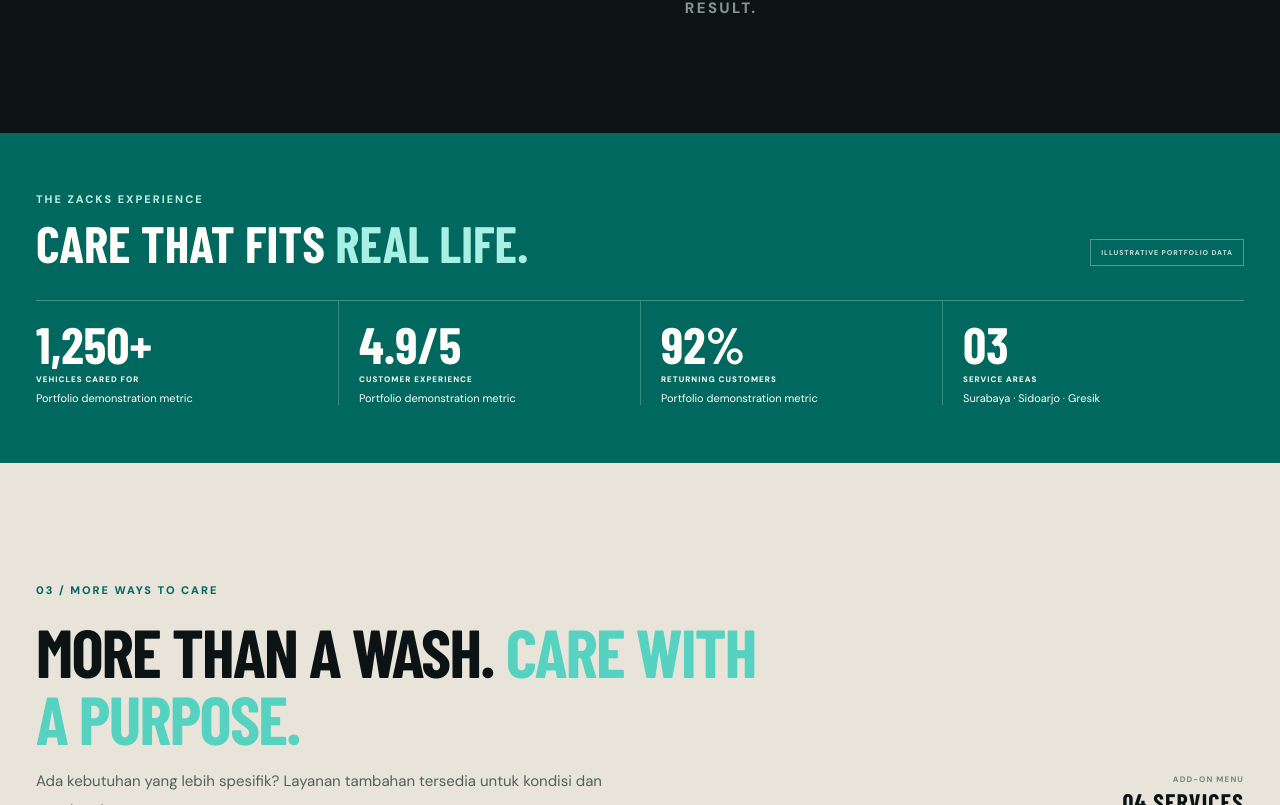
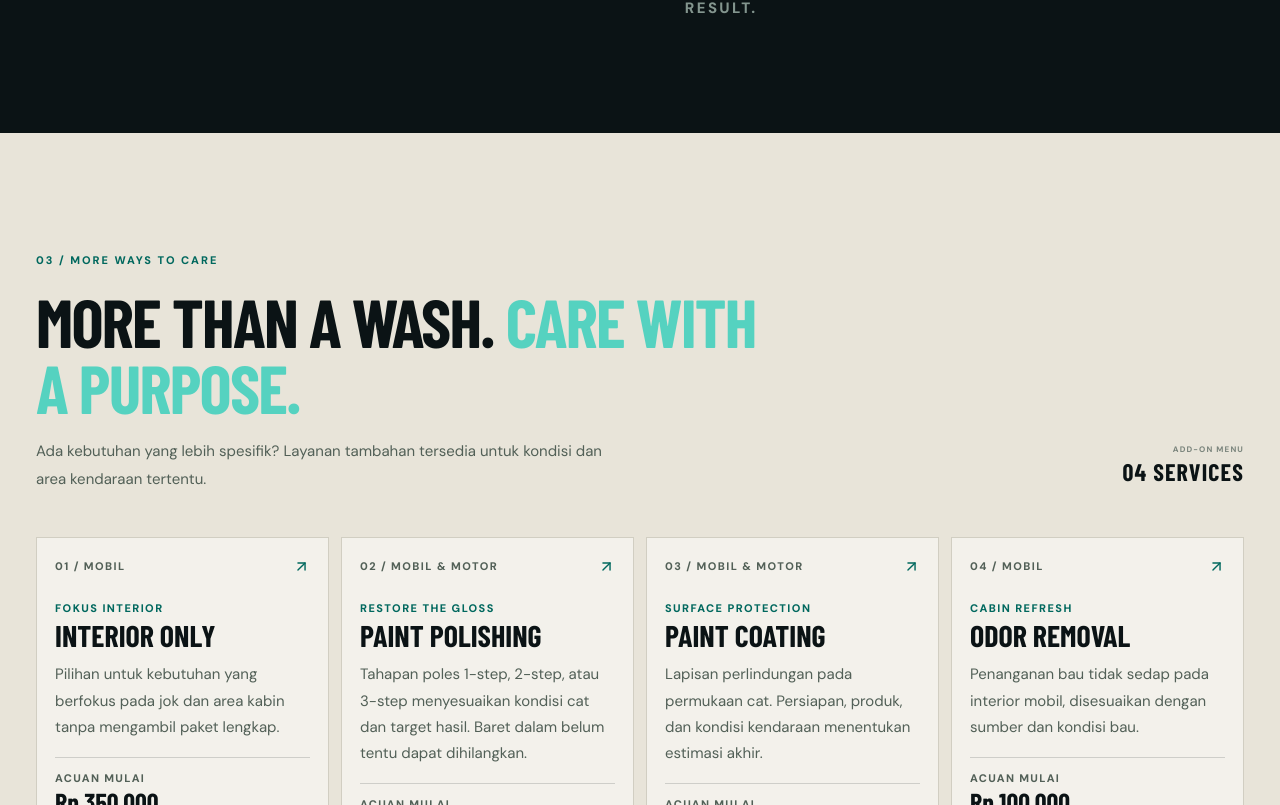
Before and after one commit to kannaryukkei/ai-operated-web-studio, a React (Vite) app in the folder blueprints/starter/template-kit/starter/: page / in a window 1280 px wide. Shown: the part 4095-4900 px from the top of the page. Built offline with nearby package versions, Linux system fonts and the light colour scheme; a web font is replaced by a local one.

Commit message:
Starter: enforce evidence integrity in App.jsx

```diff
--- a/blueprints/starter/template-kit/starter/src/App.jsx
+++ b/blueprints/starter/template-kit/starter/src/App.jsx
@@ -17,7 +17,6 @@ import {
   additionalTreatments,
   advisorNeeds,
   benefits,
-  demoMetrics,
   faqs,
   formatRupiah,
   formatWhatsAppLink,
@@ -26,7 +25,6 @@ import {
   photoCredits,
   processSteps,
   site,
-  sampleReviews,
   vehicleClasses,
 } from './data/zacks-site.js';
 
@@ -296,25 +294,6 @@ function CareFinder() {
   );
 }
 
-function ProofStrip() {
-  if (site.contentMode !== 'portfolio-demo') return null;
-  return (
-    <section className="proof-strip">
-      <div className="container proof-strip-head">
-        <div><span className="eyebrow eyebrow--light">THE ZACKS EXPERIENCE</span><h2>Care that fits <em>real life.</em></h2></div>
-        <span className="demo-data-label">ILLUSTRATIVE PORTFOLIO DATA</span>
-      </div>
-      <div className="container proof-metrics">
-        {demoMetrics.map((metric) => (
-          <article key={metric.label} className="proof-metric">
-            <strong>{metric.value}</strong><span>{metric.label}</span><small>{metric.detail}</small>
-          </article>
-        ))}
-      </div>
-    </section>
-  );
-}
-
 function Philosophy() {
   return (
     <section className="philosophy-section" id="approach">
@@ -412,37 +391,6 @@ function Gallery() {
   );
 }
 
-
-function CustomerStories() {
-  if (site.contentMode !== 'portfolio-demo') return null;
-  return (
-    <section className="section stories-section" id="stories">
-      <div className="container">
-        <div className="stories-heading">
-          <SectionHeading
-            eyebrow="05 / CUSTOMER PERSPECTIVES"
-            title={<>Good care is personal. <em>So is every ride.</em></>}
-            description="Contoh cerita pelanggan yang menggambarkan kebutuhan berbeda: kendaraan harian, mobil keluarga, hingga perhatian khusus pada kabin."
-          />
-          <span className="demo-data-label demo-data-label--dark">SAMPLE STORIES / PORTFOLIO DEMO</span>
-        </div>
-        <div className="stories-grid">
-          {sampleReviews.map((story, index) => (
-            <article className="story-card" key={story.id}>
-              <div className="story-topline"><span>0{index + 1} / {story.category}</span><span>“</span></div>
-              <blockquote>{story.quote}</blockquote>
-              <div className="story-person">
-                <div className="story-avatar">{story.persona.split(' ').map((part) => part[0]).join('').replace('.', '').slice(0,2).toUpperCase()}</div>
-                <div><strong>{story.persona}</strong><span>{story.vehicle}</span></div>
-                <small>DEMO STORY</small>
-              </div>
-            </article>
-          ))}
-        </div>
-      </div>
-    </section>
-  );
-}
 
 function Process() {
   return (
@@ -651,10 +599,8 @@ export default function App() {
         <VehicleAndTreatments />
         <CareFinder />
         <Philosophy />
-        <ProofStrip />
         <AdditionalTreatments />
         <Gallery />
-        <CustomerStories />
         <Process />
         <Coverage />
         <BookingForm />
```
